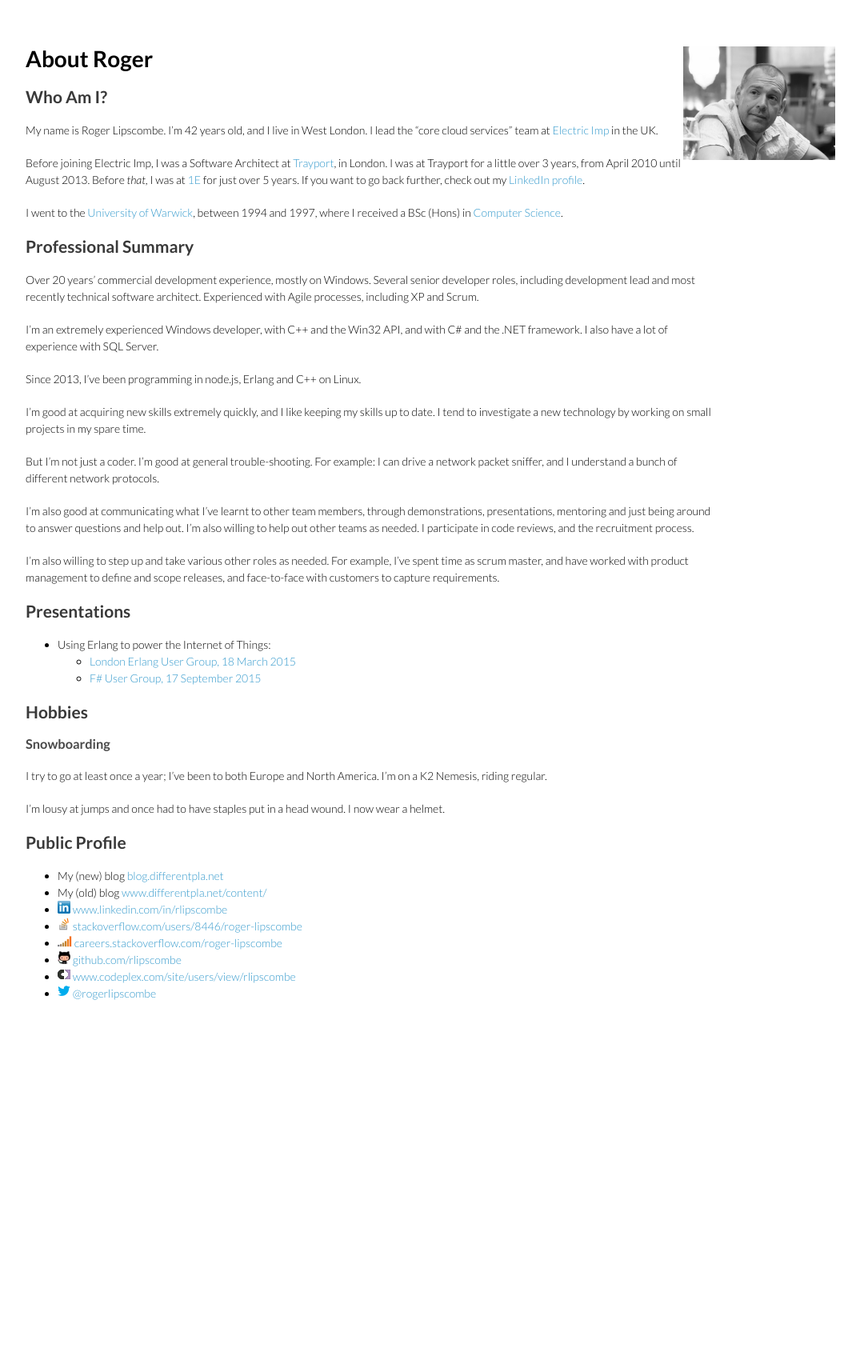
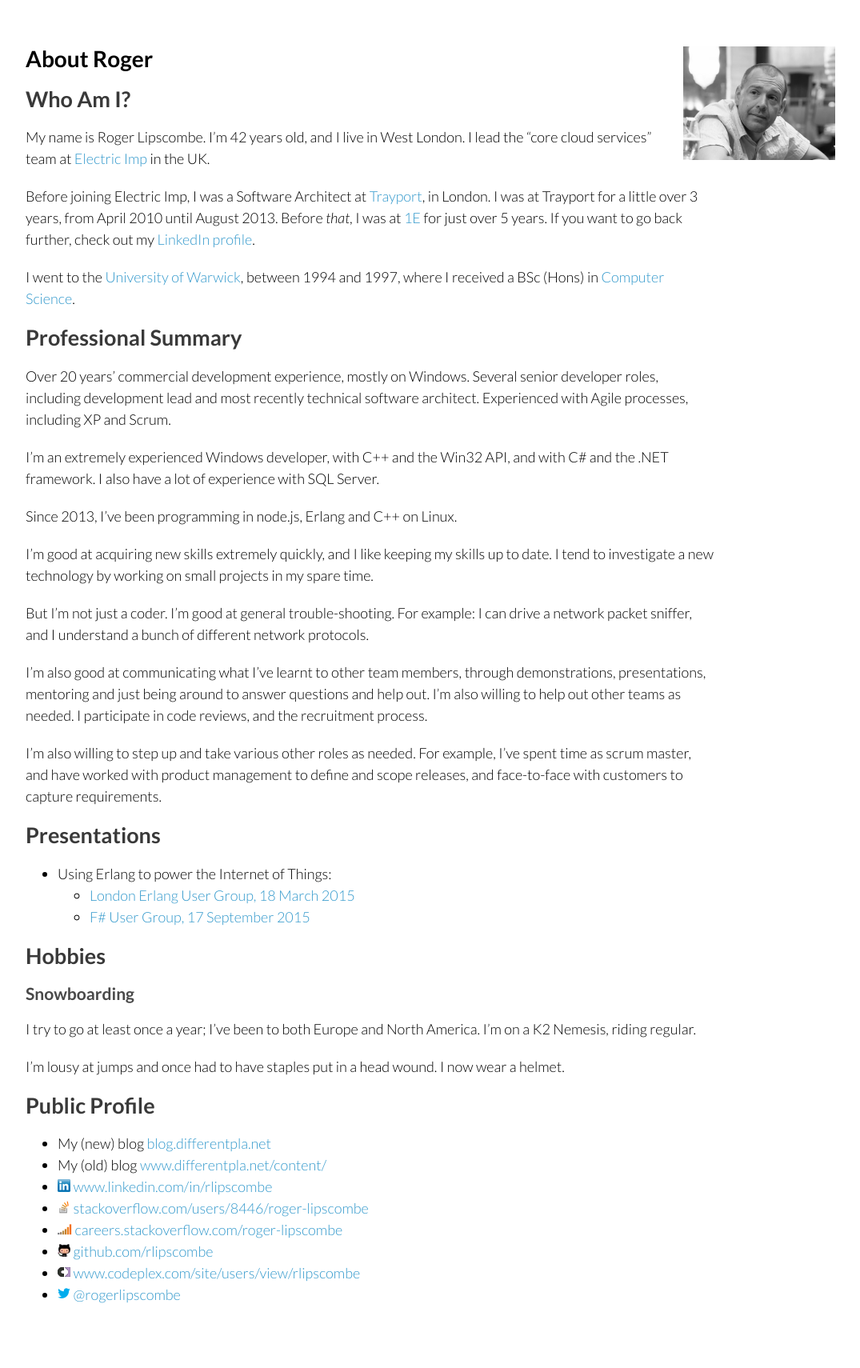
Before and after one commit to rlipscombe/rlipscombe.github.io, a Jekyll site: the page built from index.md, in a window 1280 px wide. Shown: the whole page at 80% size, without its empty margins (178-1253 px from the left). Built offline with Jekyll 4.4.1, drawn with Linux system fonts in a browser that asks for light colours; before the commit the page ends 1330 px from its top, so only the background shows below that.

Commit message:
Increase font size

```diff
--- a/stylesheets/styles.css
+++ b/stylesheets/styles.css
@@ -2,7 +2,7 @@
 
 body {
   padding:50px;
-  font:14px/1.5 Lato, "Helvetica Neue", Helvetica, Arial, sans-serif;
+  font:18px/1.5 Lato, "Helvetica Neue", Helvetica, Arial, sans-serif;
   color:#000;
 }
 
```
